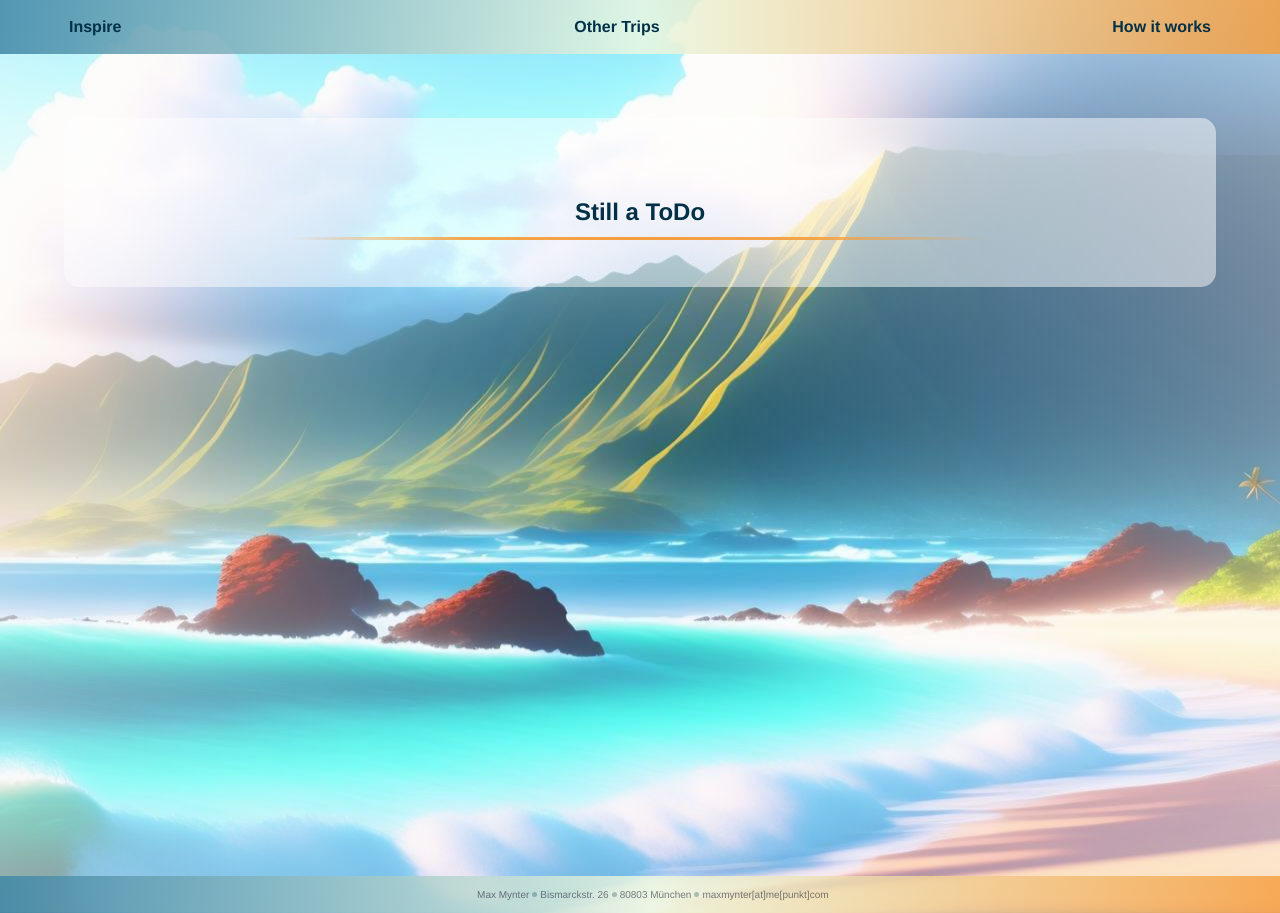
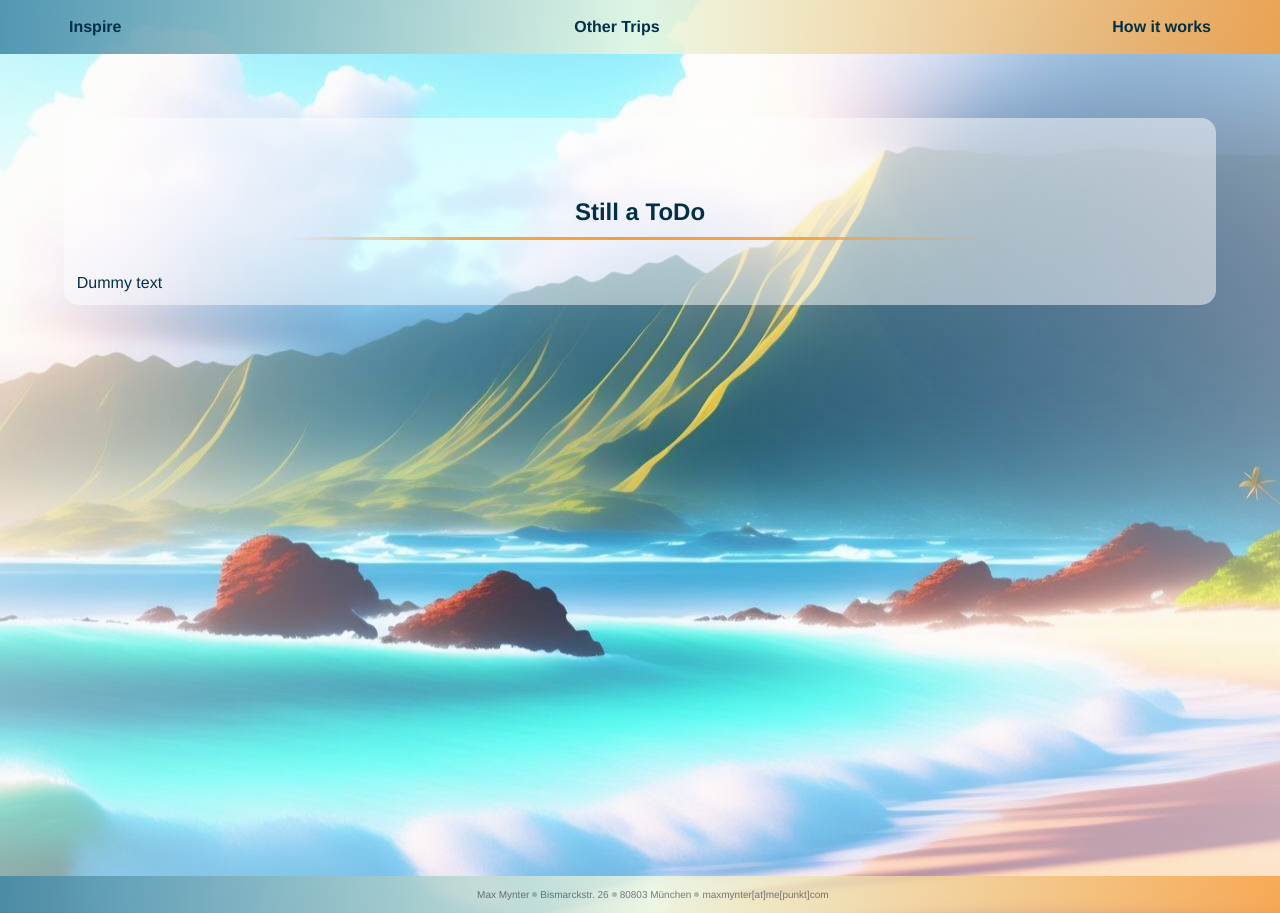
Before and after one commit to maxmynter/gpt3-vaction-planner, a Next.js app: page /how in a window 1280 px wide. Shown: the top 913 px of the page. Built offline with nearby package versions, Linux system fonts and the light colour scheme.

Commit message:
Refactor content-container

```diff
--- a/pages/components/inspireSearch.js
+++ b/pages/components/inspireSearch.js
@@ -13,7 +13,7 @@ const InspireSearch = () => {
     setGptResponses([newResponse, ...currentResponses]);
   };
   return (
-    <div className="content-container">
+    <>
       <div className="white-box">
         <Title />
         <UserInput addQueryResponse={addQueryResponse} />
@@ -26,7 +26,7 @@ const InspireSearch = () => {
           ))}
         </div>
       )}
-    </div>
+    </>
   );
 };
 
--- a/pages/how.js
+++ b/pages/how.js
@@ -9,6 +9,7 @@ const HowItWorks = () => {
       <div className="content-container">
         <div className="white-box">
           <SectionHeader text="Still a ToDo" />
+          <text>Dummy text</text>
         </div>
       </div>
       <Footer />
--- a/pages/index.js
+++ b/pages/index.js
@@ -6,8 +6,10 @@ const App = () => {
   return (
     <div className="app">
       <Header />
-      <div className="search-container">
-        <InspireSearch />
+      <div className="content-container">
+        <div className="search-container">
+          <InspireSearch />
+        </div>
       </div>
       <Footer />
     </div>
```
